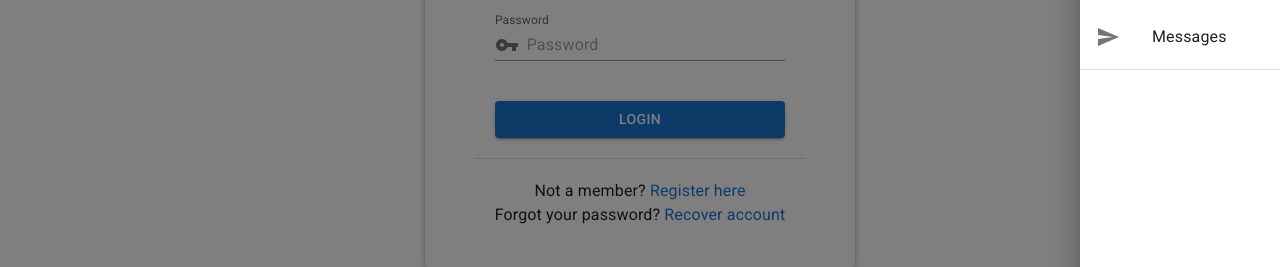
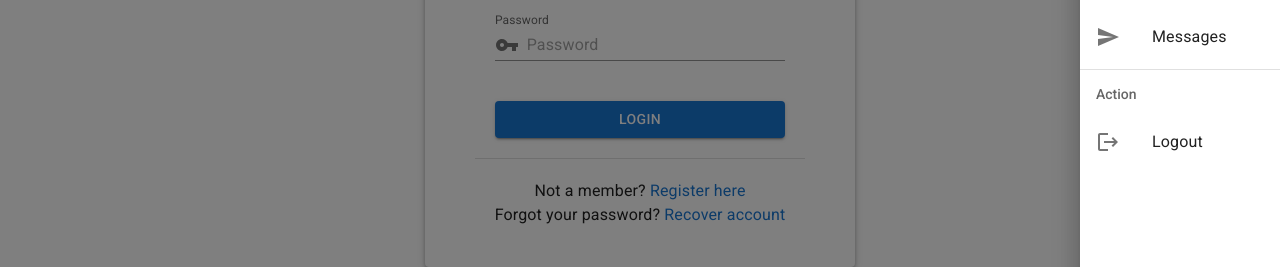
Before and after one commit to hffxx/cryptoapp, a React (Create React App) app in the folder frontend/: page /login in a window 1280 px wide. Both pictures are taken after a click on the button 1230 px from the left and 32 px from the top of the page. Shown: the part 287-554 px from the top of the page. Built offline with nearby package versions, Linux system fonts and the light colour scheme; no server answers; what react-swipeable-views-utils would draw is missing.

Commit message:
style: sidebar style

```diff
--- a/frontend/src/components/Sidebar.js
+++ b/frontend/src/components/Sidebar.js
@@ -8,6 +8,7 @@ import {
   ListItemText,
   ListSubheader,
   Divider,
+  Hidden,
 } from "@mui/material";
 import LineStyleIcon from "@mui/icons-material/LineStyle";
 import AccountBalanceWalletIcon from "@mui/icons-material/AccountBalanceWallet";
@@ -77,6 +78,26 @@ function Sidebar() {
         </ListItem>
       </List>
       <Divider />
+      <Hidden xlUp>
+        <List
+          aria-labelledby="action"
+          component="nav"
+          subheader={
+            <ListSubheader component="div" id="action" disableSticky>
+              Action
+            </ListSubheader>
+          }
+        >
+          <ListItem disablePadding>
+            <ListItemButton>
+              <ListItemIcon>
+                <LogoutIcon />
+              </ListItemIcon>
+              <ListItemText primary="Logout" />
+            </ListItemButton>
+          </ListItem>
+        </List>
+      </Hidden>
     </Box>
   );
 }
```
